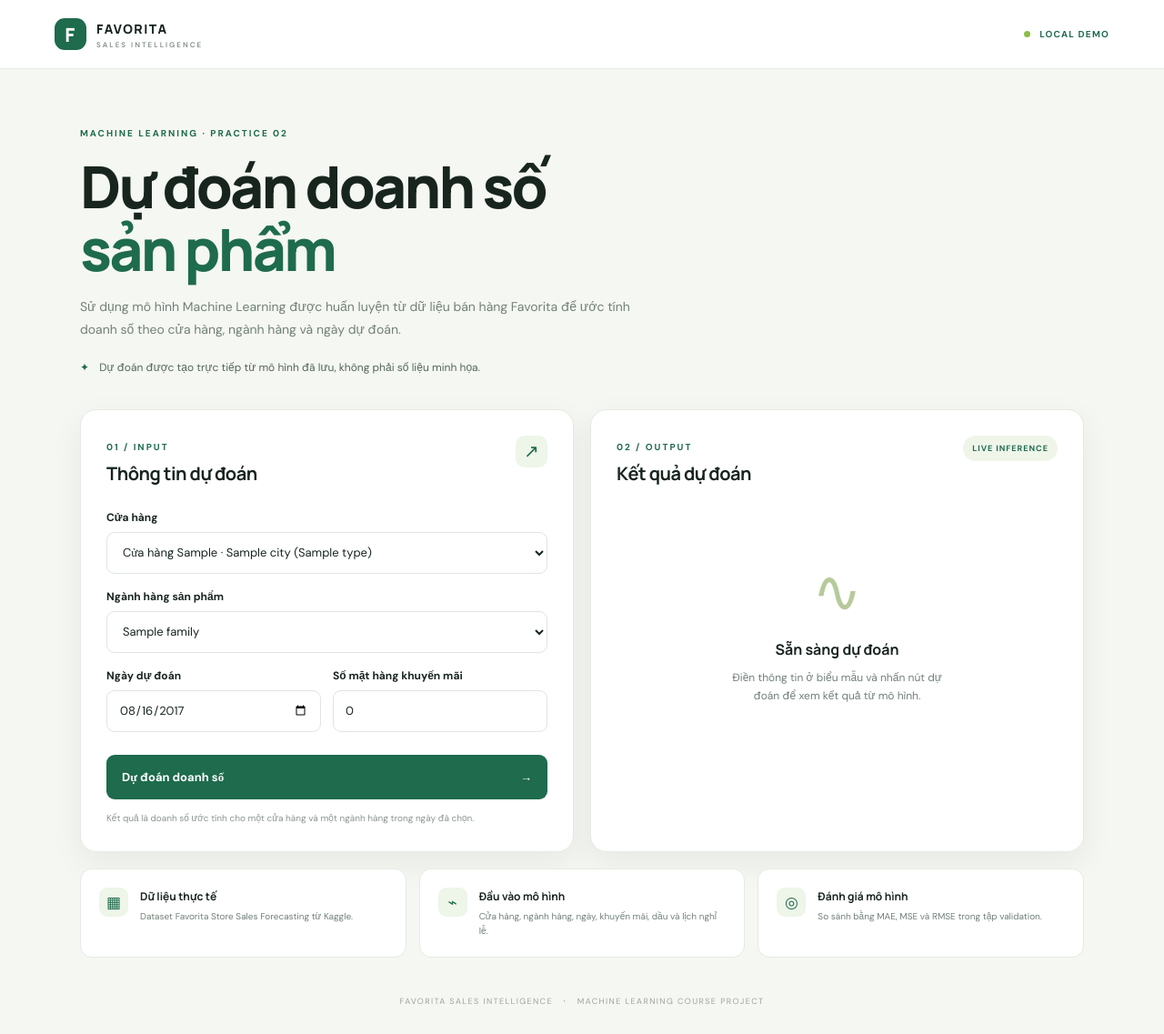
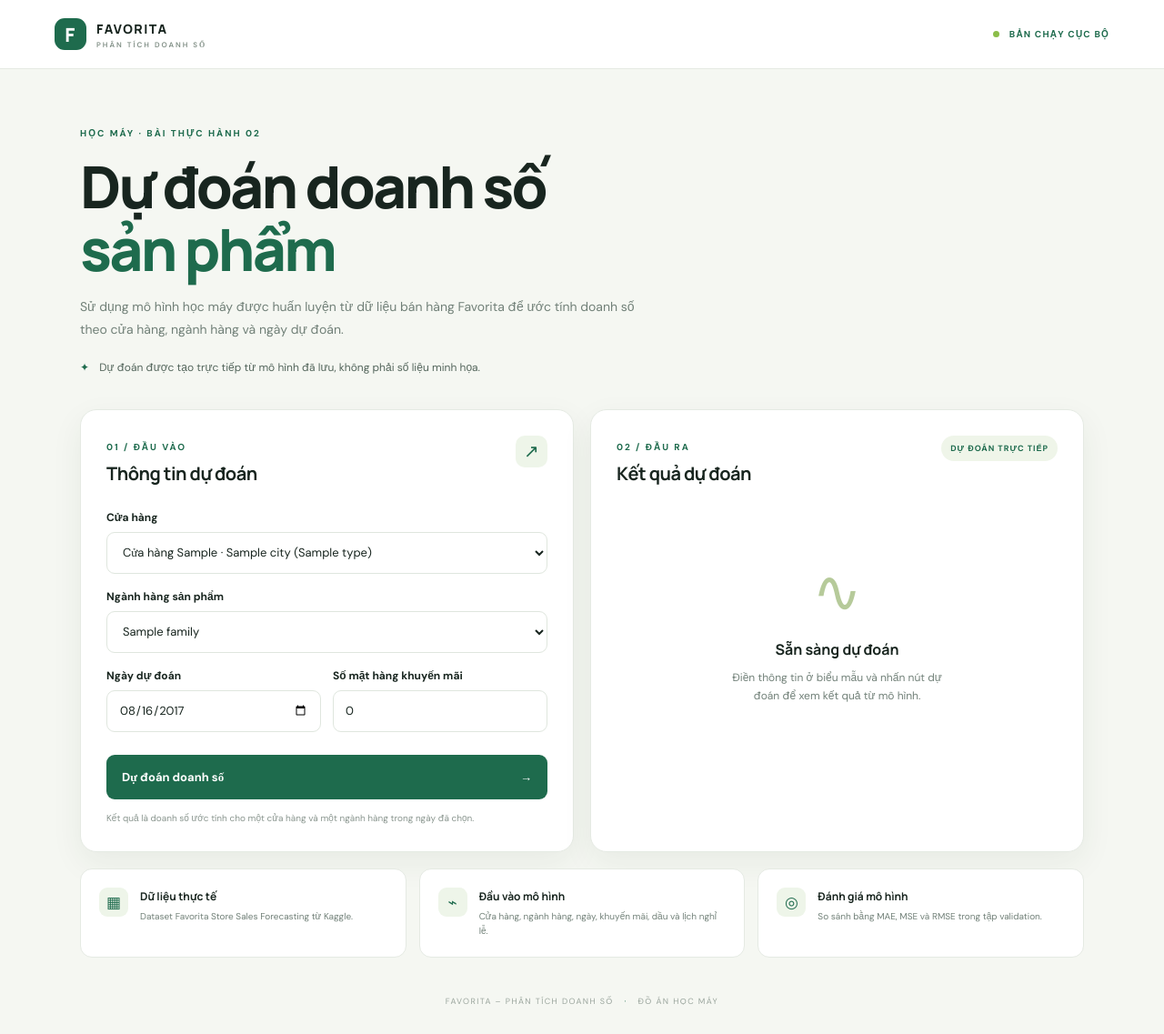
Before and after one commit to Alex267bin/ML_C109, a Flask app: template PRACTICE_2_PREDICTING_PRODUCT_SALES/templates/index.html in a window 1280 px wide. Shown: the whole page at 91% size. Run offline with Flask 3, Linux system fonts and the light colour scheme; the template is opened without the code that fills it: most values are stand-ins (such as "Sample title", 1, 10 or a date in 2020).

Commit message:
ui: Việt hóa toàn bộ giao diện dự đoán

```diff
--- a/PRACTICE_2_PREDICTING_PRODUCT_SALES/templates/index.html
+++ b/PRACTICE_2_PREDICTING_PRODUCT_SALES/templates/index.html
@@ -9,14 +9,14 @@
 </head>
 <body>
   <header class="topbar">
-    <a class="brand" href="#"><span class="brand-mark">F</span><span>FAVORITA<span class="brand-sub">SALES INTELLIGENCE</span></span></a>
-    <span class="status"><i></i> LOCAL DEMO</span>
+    <a class="brand" href="#"><span class="brand-mark">F</span><span>FAVORITA<span class="brand-sub">PHÂN TÍCH DOANH SỐ</span></span></a>
+    <span class="status"><i></i> BẢN CHẠY CỤC BỘ</span>
   </header>
   <main class="layout">
     <section class="hero">
-      <div class="eyebrow">MACHINE LEARNING · PRACTICE 02</div>
+      <div class="eyebrow">HỌC MÁY · BÀI THỰC HÀNH 02</div>
       <h1>Dự đoán doanh số<br><em>sản phẩm</em></h1>
-      <p>Sử dụng mô hình Machine Learning được huấn luyện từ dữ liệu bán hàng Favorita để ước tính doanh số theo cửa hàng, ngành hàng và ngày dự đoán.</p>
+      <p>Sử dụng mô hình học máy được huấn luyện từ dữ liệu bán hàng Favorita để ước tính doanh số theo cửa hàng, ngành hàng và ngày dự đoán.</p>
       <div class="hero-note"><span>✦</span> Dự đoán được tạo trực tiếp từ mô hình đã lưu, không phải số liệu minh họa.</div>
     </section>
 
@@ -26,7 +26,7 @@
 
     <section class="workspace">
       <form id="predict-form" class="panel form-panel">
-        <div class="panel-heading"><div><span class="step">01 / INPUT</span><h2>Thông tin dự đoán</h2></div><span class="heading-icon">↗</span></div>
+        <div class="panel-heading"><div><span class="step">01 / ĐẦU VÀO</span><h2>Thông tin dự đoán</h2></div><span class="heading-icon">↗</span></div>
         <label for="store">Cửa hàng</label>
         <select id="store" required {% if not stores %}disabled{% endif %}>
           {% for store in stores %}<option value="{{ store.store_nbr }}">Cửa hàng {{ store.store_nbr }} · {{ store.city }} ({{ store.type }})</option>{% endfor %}
@@ -44,13 +44,13 @@
       </form>
 
       <section class="panel result-panel">
-        <div class="panel-heading"><div><span class="step">02 / OUTPUT</span><h2>Kết quả dự đoán</h2></div><span class="result-chip">LIVE INFERENCE</span></div>
+        <div class="panel-heading"><div><span class="step">02 / ĐẦU RA</span><h2>Kết quả dự đoán</h2></div><span class="result-chip">DỰ ĐOÁN TRỰC TIẾP</span></div>
         <div id="empty-state" class="empty-state"><div class="empty-art">∿</div><h3>Sẵn sàng dự đoán</h3><p>Điền thông tin ở biểu mẫu và nhấn nút dự đoán để xem kết quả từ mô hình.</p></div>
         <div id="result" class="result-content" hidden>
-          <span class="result-label">DOANH SỐ DỰ ĐOÁN</span>
+          <span class="result-label">DOANH SỐ ƯỚC TÍNH</span>
           <div class="prediction-number"><strong id="prediction-value">—</strong><span>đơn vị</span></div>
           <div class="result-divider"></div>
-          <div class="result-meta"><span>Mô hình</span><strong id="model-name">Best model</strong></div>
+          <div class="result-meta"><span>Mô hình</span><strong id="model-name">Mô hình tốt nhất</strong></div>
           <div class="result-meta"><span>Ngày dự đoán</span><strong id="result-date">—</strong></div>
           <div class="result-meta"><span>Ngành hàng</span><strong id="result-family">—</strong></div>
           <p class="disclaimer">Đây là dự báo tham khảo dựa trên các đặc trưng đầu vào và dữ liệu huấn luyện, không phải doanh số thực tế được đảm bảo.</p>
@@ -64,7 +64,7 @@
       <article class="info-card"><span class="info-icon">⌁</span><div><h3>Đầu vào mô hình</h3><p>Cửa hàng, ngành hàng, ngày, khuyến mãi, dầu và lịch nghỉ lễ.</p></div></article>
       <article class="info-card"><span class="info-icon">◎</span><div><h3>Đánh giá mô hình</h3><p>So sánh bằng MAE, MSE và RMSE trong tập validation.</p></div></article>
     </section>
-    <footer>FAVORITA SALES INTELLIGENCE <span>·</span> MACHINE LEARNING COURSE PROJECT</footer>
+    <footer>FAVORITA – PHÂN TÍCH DOANH SỐ <span>·</span> ĐỒ ÁN HỌC MÁY</footer>
   </main>
   <script src="{{ url_for('static', filename='js/app.js') }}"></script>
 </body>
```
